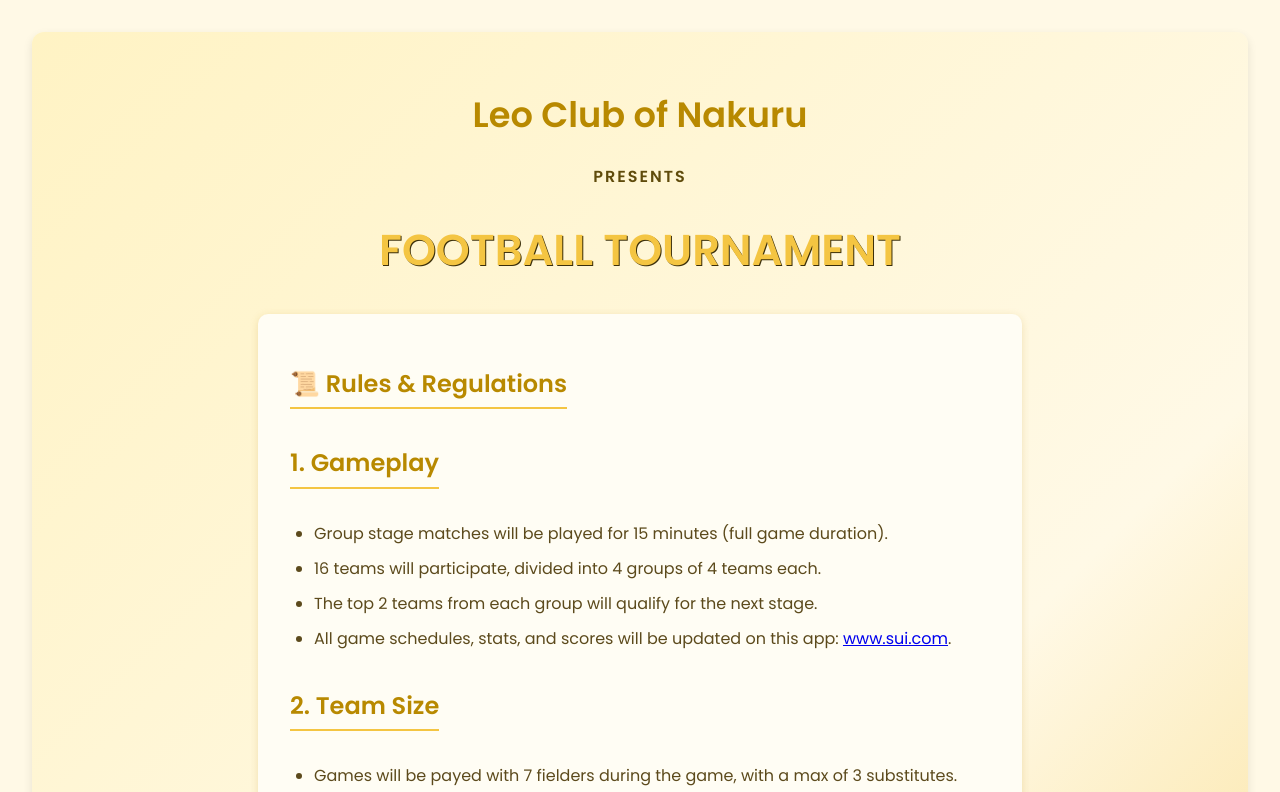
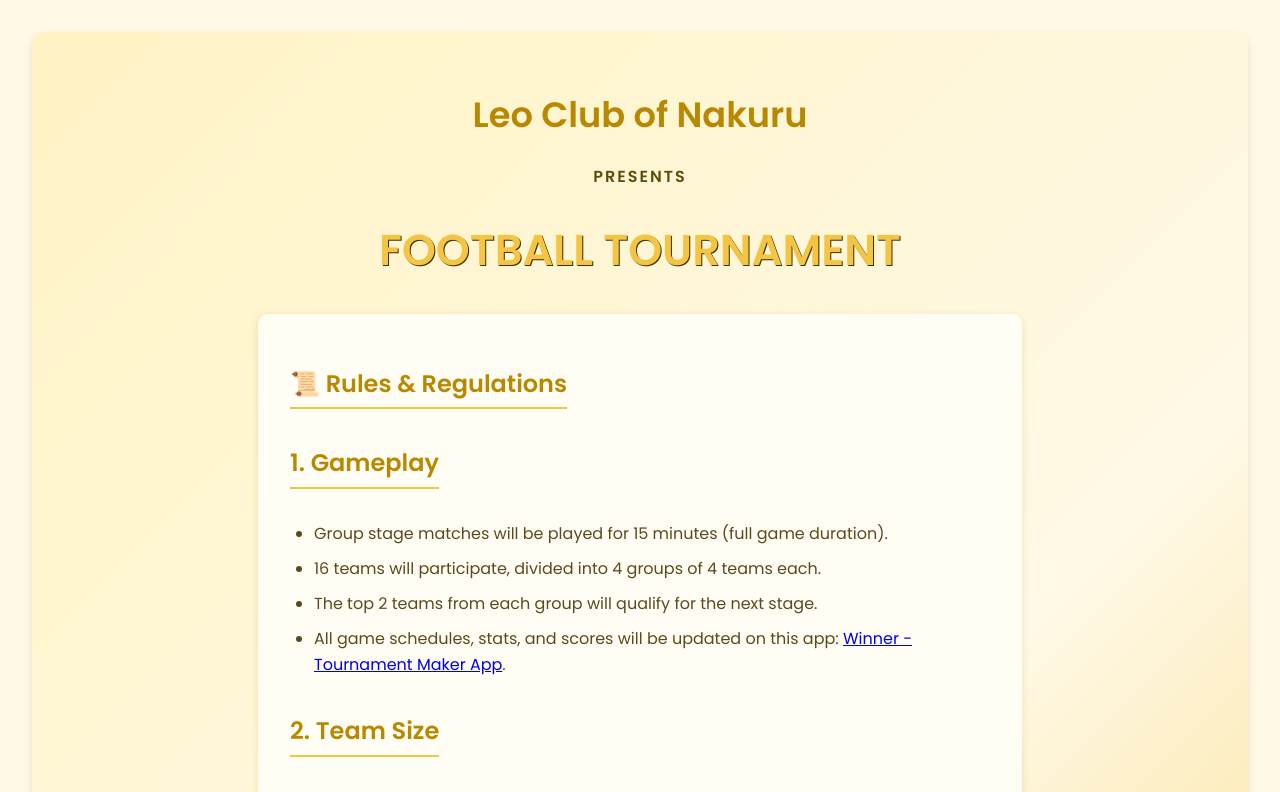
Before and after one commit to patel-vansh1607/lcon-, a React (Create React App) app: page / in a window 1280 px wide. Shown: the top 792 px of the page. Built offline with nearby package versions, Linux system fonts and the light colour scheme.

Commit message:
updated link

```diff
--- a/src/components/Tournament.js
+++ b/src/components/Tournament.js
@@ -32,7 +32,7 @@ useEffect(() => {
             <li>Group stage matches will be played for 15 minutes (full game duration).</li>
             <li>16 teams will participate, divided into 4 groups of 4 teams each.</li>
             <li>The top 2 teams from each group will qualify for the next stage.</li>
-            <li>All game schedules, stats, and scores will be updated on this app: <a href="http://www.sui.com" target="_blank" rel="noopener noreferrer">www.sui.com</a>.</li>
+            <li>All game schedules, stats, and scores will be updated on this app: <a href="https://play.google.com/store/apps/details?id=il.talent.winner&hl=en" target="_blank" rel="noopener noreferrer">Winner - Tournament Maker App</a>.</li>
           </ul>
           <h2>2. Team Size</h2>
           <ul>
```
